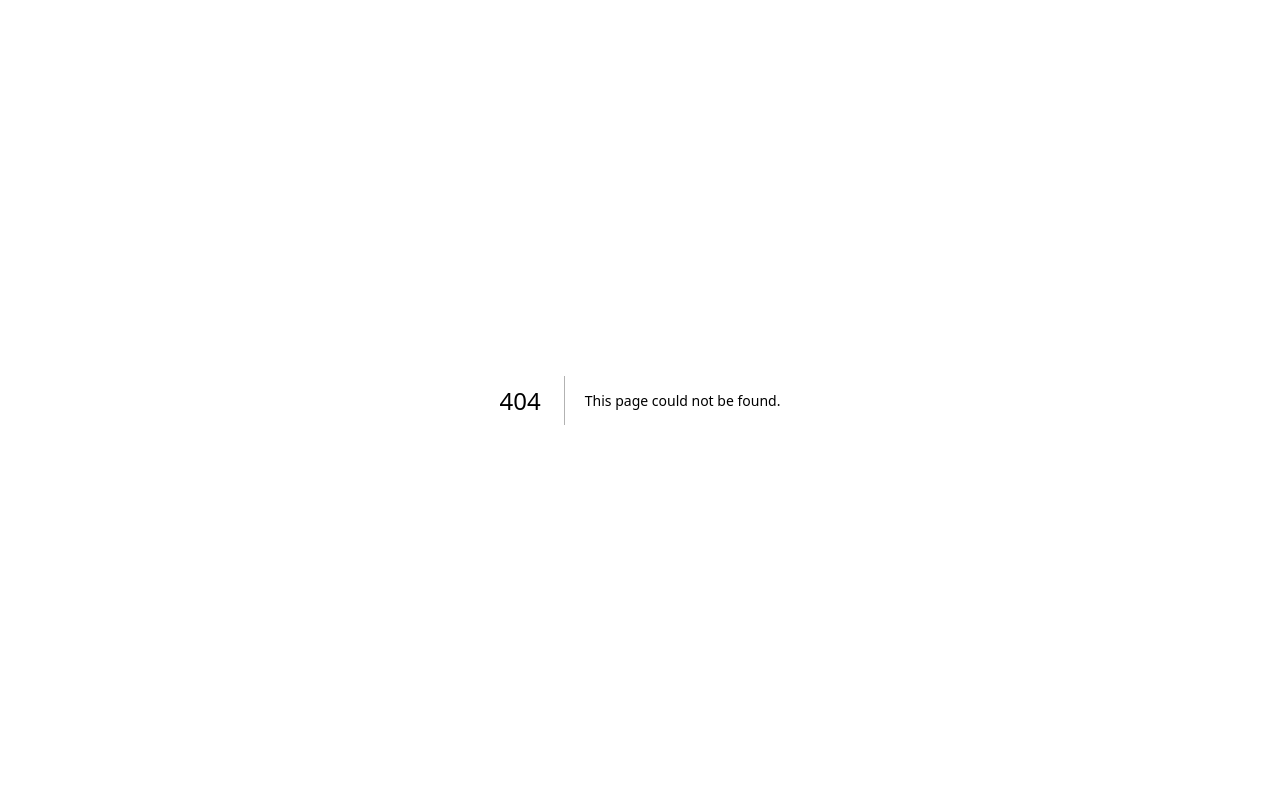
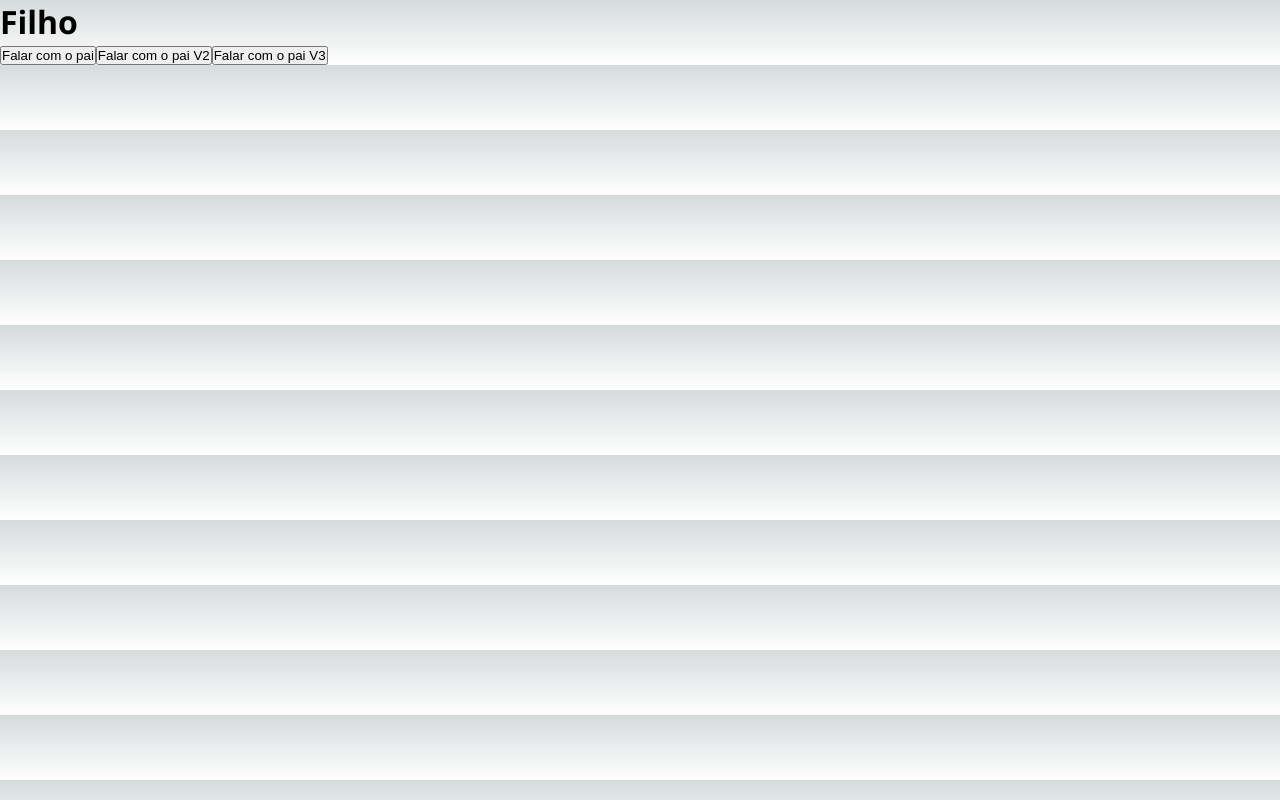
Before and after one commit to marcelolinck/exercicios-next, a Next.js app: page /comunicacao/indireta1 in a window 1280 px wide. Before the commit this address had no page. Built offline with nearby package versions, Linux system fonts and the light colour scheme.

Commit message:
Trbalhando com comunicacao indireta.

```diff
--- /dev/null
+++ b/components/indireta/Filho.jsx
@@ -0,0 +1,19 @@
+export default function Filho(props){
+
+    //Passei no enem
+
+    console.log(props.funcao)
+    return (
+        <div>
+            <h1>Filho</h1>
+            {/* dessa forma está passando somente o evento do click via param para o pai */}
+            <button onClick={props.funcao}>Falar com o pai</button>
+
+            {/* Acontece da mesma forma assim */}
+            <button onClick={ev => props.funcao(ev)}>Falar com o pai V2</button>
+
+            {/* Dessa forma o filho consegue passar informacoes para o componente pai. Lembrando que tem que ter o param lah no pai */}
+            <button onClick={() => props.funcao('Passei no ENEM', 'Uhuuu', 10)}>Falar com o pai V3</button>
+        </div>
+    )
+}
--- /dev/null
+++ b/components/indireta/Pai.jsx
@@ -0,0 +1,17 @@
+import Filho from "./Filho";
+
+export default function Pai(){
+
+
+    function falarComigo(param1, param2, param3){
+        console.log(param1, param2, param3)
+        //console.log('Alguem esta falando comigo')
+    }
+
+    return (
+        <div>
+            <Filho funcao={falarComigo}/>
+
+        </div>
+    )
+}
--- /dev/null
+++ b/pages/comunicacao/indireta1.jsx
@@ -0,0 +1,9 @@
+import Pai from "../../components/indireta/Pai";
+
+export default function indireta1(){
+    return (
+        <div>
+            <Pai />
+        </div>
+    )
+}
```
